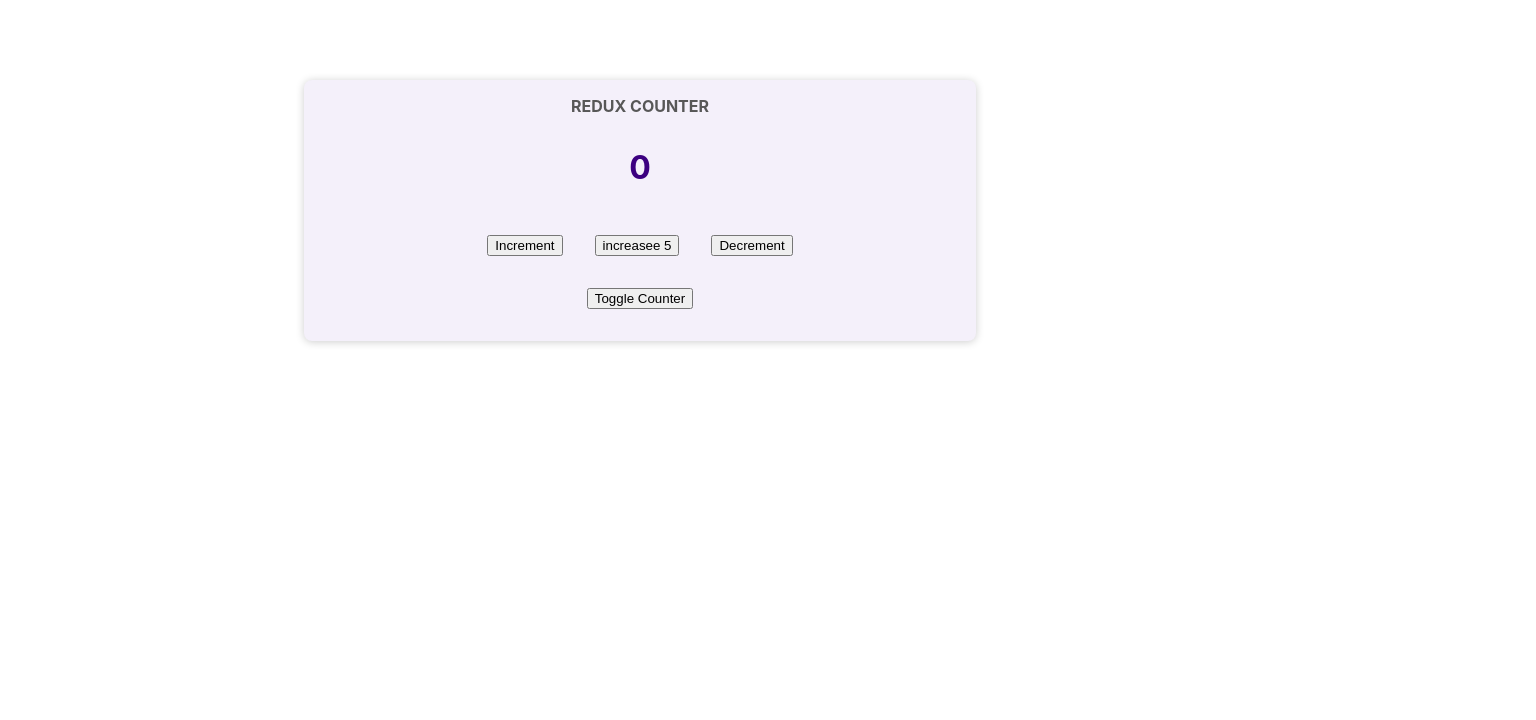
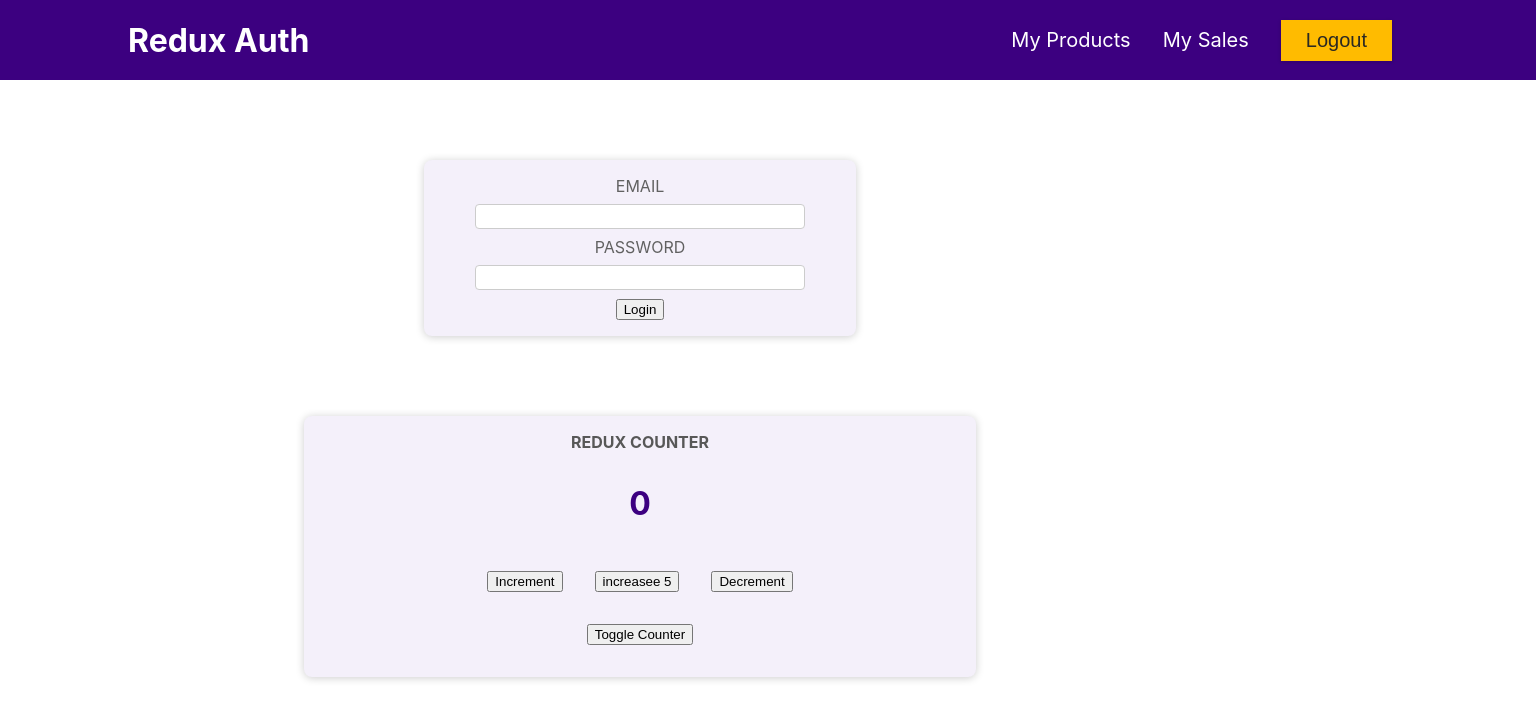
Before and after one commit to kimbeomjin95/react-complete-guide, a React (Create React App) app: page / in a window 1280 px wide. Shown: the top 720 px of the page, 1536 px wide, since content can reach past the window. Built offline with nearby package versions, Linux system fonts and the light colour scheme.

Commit message:
실행될 컴포넌트 변경

```diff
--- a/src/App.js
+++ b/src/App.js
@@ -1,24 +1,18 @@
-import logo from './logo.svg';
-import './App.css';
+import React, { Fragment }from 'react'
+import Counter from "./components/Counter";
+import "./components/Counter.module.css";
+import Header from "./components/Header";
+import "./components/Header.module.css";
+import Auth from "./components/Auth";
+import "./components/Auth.module.css";
 
 function App() {
   return (
-    <div className="App">
-      <header className="App-header">
-        <img src={logo} className="App-logo" alt="logo" />
-        <p>
-          Edit <code>src/App.js</code> and save to reload.
-        </p>
-        <a
-          className="App-link"
-          href="https://reactjs.org"
-          target="_blank"
-          rel="noopener noreferrer"
-        >
-          Learn React
-        </a>
-      </header>
-    </div>
+    <Fragment>
+      <Header />
+      <Auth />
+      <Counter/>
+    </Fragment>
   );
 }
 
--- a/src/index.js
+++ b/src/index.js
@@ -5,13 +5,11 @@ import App from './App';
 import reportWebVitals from './reportWebVitals';
 import { Provider } from 'react-redux';
 import store from './store';
-import Counter from './components/Counter';
 
 ReactDOM.render(
   <React.StrictMode>
     <Provider store={store}>
-      {/*<App />*/}
-      <Counter />
+      <App />
     </Provider>
   </React.StrictMode>,
 
```
